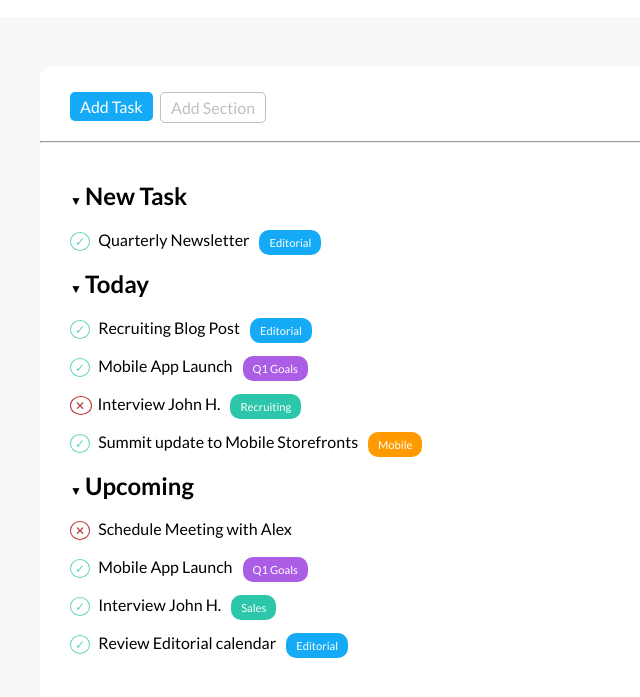
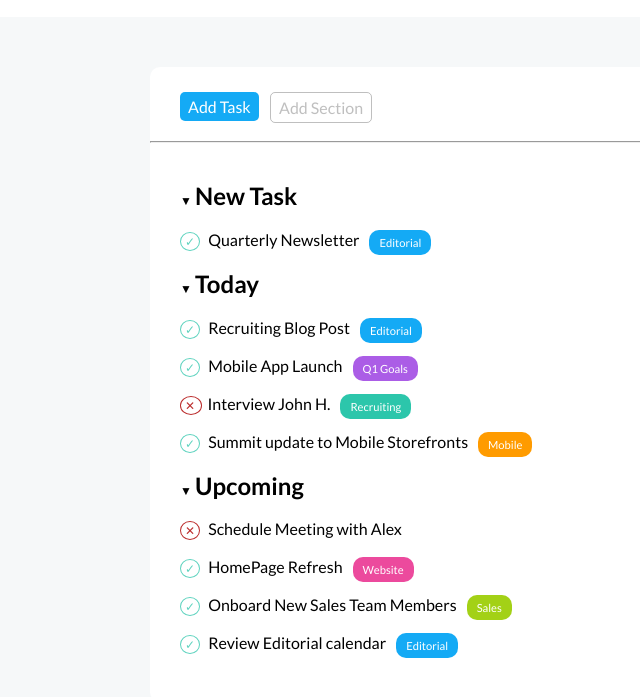
Before and after one commit to 78741722Ale/html-css-toboolist, a plain HTML site: page index.html in a window 1280 px wide. Shown: the part 73-770 px from the top of the page, without its empty margins (0-640 px from the left). Drawn offline with Linux system fonts and the light colour scheme.

Commit message:
Fourth Commit
Completed the Excercise (but not the bonus yet! )

```diff
--- a/css/style.css
+++ b/css/style.css
@@ -1,4 +1,5 @@
 /* Palette Colori da Figma
+
 Header - #FFFFFF;
 colore del Body : #F6F8F9;
 Task-color :
@@ -23,11 +24,15 @@ Circle Red - #BB2C2C;
 --Editorial-color: #14AAF5;
 --PButton-Color: #AB5DE6;
 --RButton-Color: #2CC6AB;
+--SButton-Color: #A3D116;
+--RosaButton-Color : #EC4A9D;
 --OButton-Color: #FF9B00;
 --Invisible-color: rgba(128, 128, 128, 0.5);
 }
 
 body {
+    margin: auto;
+    width: 1100px;
     background-color: var(--body-color);
     font-family: 'Lato', sans-serif;
     margin: 0;
@@ -38,7 +43,6 @@ main {
 }
 
 /* Header */
-
 #site_header {
     background-color: var(--header-color);
     height: 50px;
@@ -79,7 +83,7 @@ main {
     position: relative;
     background-color: var(--header-color);
     height: max-content;
-    width :1200px;
+    width :800px;
     padding-top:10px;
     padding-bottom:50px;
     margin: auto;
@@ -93,8 +97,8 @@ hr {
 }
 
 .Button {
-    padding-left: 10px;
-    padding-right: 10px;
+    padding-left: 8px;
+    padding-right: 8px;
     padding-top: 5px;
     padding-bottom: 5px;
     border-radius: 5px;
@@ -117,6 +121,7 @@ hr {
 }
 
 /* New Task - Today - Upcoming */
+/* And all the Button classes */
 
 .Margin {
     margin-left: 30px;
@@ -167,6 +172,17 @@ hr {
     color: white;
 }
 
+.Rosa {
+    font-size: 0.7rem;
+    position: absolute;
+    line-height: 5px;
+    border-radius: 10px;
+    padding: 10px;
+    margin-left : 10px;
+    background-color: var(--RosaButton-Color);
+    color: white;
+}
+
 .GreenRecr {
     font-size: 0.7rem;
     position: absolute;
@@ -175,6 +191,17 @@ hr {
     padding: 10px;
     margin-left : 10px;
     background-color: var(--RButton-Color);
+    color: white;
+}
+
+.GreenRecr_2 {
+    font-size: 0.7rem;
+    position: absolute;
+    line-height: 5px;
+    border-radius: 10px;
+    padding: 10px;
+    margin-left : 10px;
+    background-color: var(--SButton-Color);
     color: white;
 }
 
--- a/index.html
+++ b/index.html
@@ -11,6 +11,7 @@
     <link href="https://fonts.googleapis.com/css2?family=Lato:wght@100;300;400;700&display=swap" rel="stylesheet">
     <title>Esercizio Toboolist</title>
 </head>
+    <!-- Document checking completed. No errors or warnings to show. width validator! -->
 
 <body>
     <!-- Header iniziale con Logo -->
@@ -43,7 +44,7 @@
                 <span class="CircleGreen">✓</span> <span>Mobile App Launch</span>
                 <span class="Purple Button"> Q1 Goals </span> <br><br>
                 <!-- Interview -->
-                <span class="CircleRed"> &#10005 </span> <span>Interview John H.</span>
+                <span class="CircleRed"> &#10005; </span> <span>Interview John H.</span>
                 <span class="GreenRecr Button"> Recruiting </span> <br><br>
                 <!-- Mobile  -->
                 <span class="CircleGreen">✓</span> <span>Summit update to Mobile Storefronts</span>
@@ -52,14 +53,14 @@
             <!-- Upcoming -->
                 <span style="font-size:0.75rem;"> &#x25BC;</span>
                 <h2 class="InlineH2"> Upcoming </h2> <br>
-                <span class="CircleRed">&#10005</span> <span>Schedule Meeting with Alex </span> <br><br>
-                <!--  -->
-                <span class="CircleGreen">✓</span> <span>Mobile App Launch</span>
-                <span class="Purple Button"> Q1 Goals </span> <br><br>
-                <!--  -->
-                <span class="CircleGreen">✓</span> <span>Interview John H.</span>
-                <span class="GreenRecr Button"> Sales </span> <br><br>
-                <!--  -->
+                <span class="CircleRed">&#10005;</span> <span>Schedule Meeting with Alex </span> <br><br>
+                <!-- HomePage Refresh  -->
+                <span class="CircleGreen">✓</span> <span>HomePage Refresh</span>
+                <span class="Rosa Button"> Website </span> <br><br>
+                <!-- Onboard New Sales  -->
+                <span class="CircleGreen">✓</span> <span>Onboard New Sales Team Members</span>
+                <span class="GreenRecr_2 Button"> Sales </span> <br><br>
+                <!-- Review editorial -->
                 <span class="CircleGreen">✓</span> <span>Review Editorial calendar </span>
                 <span class="Blue_2 Button"> Editorial </span>
             </div>
```
